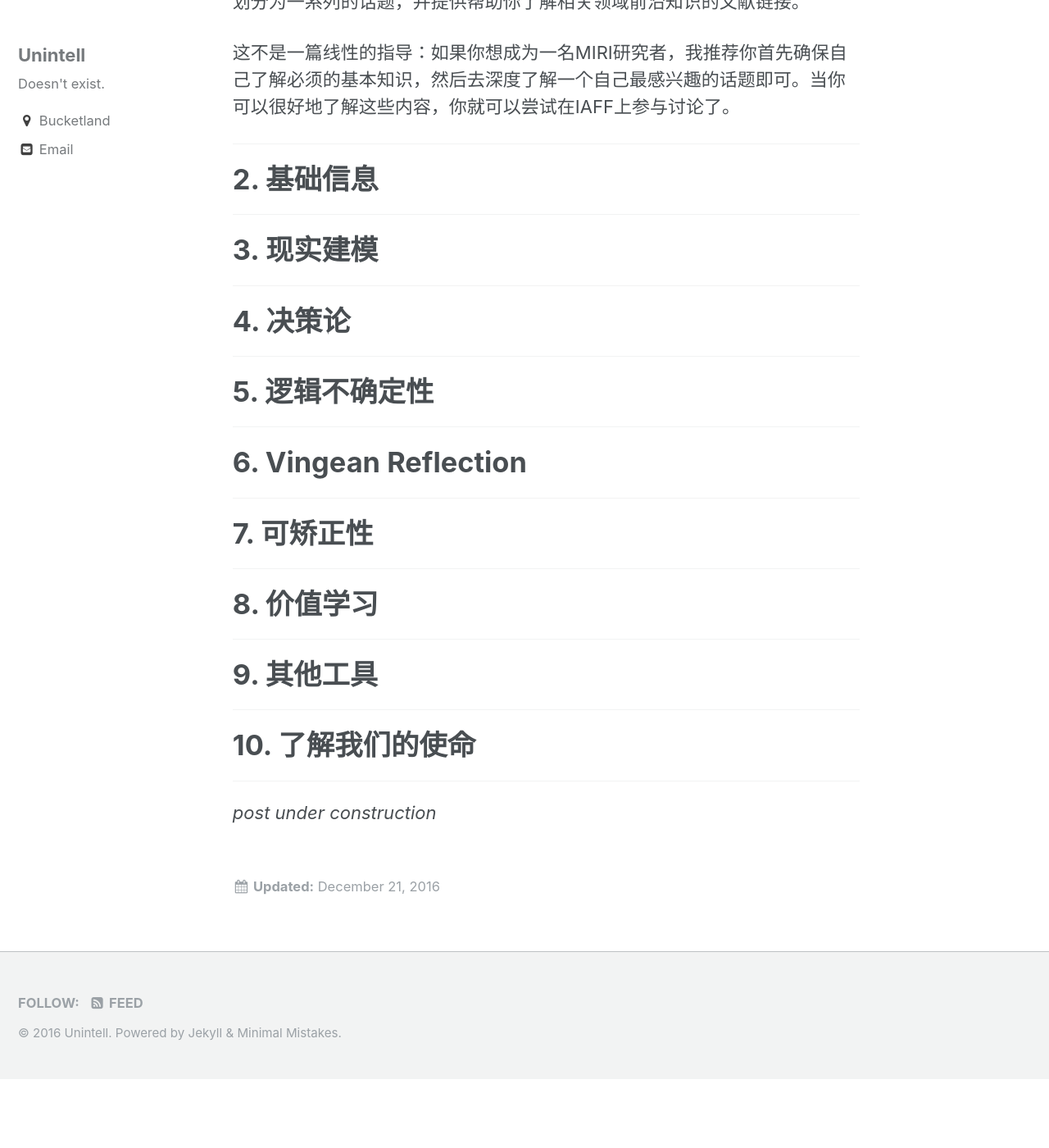
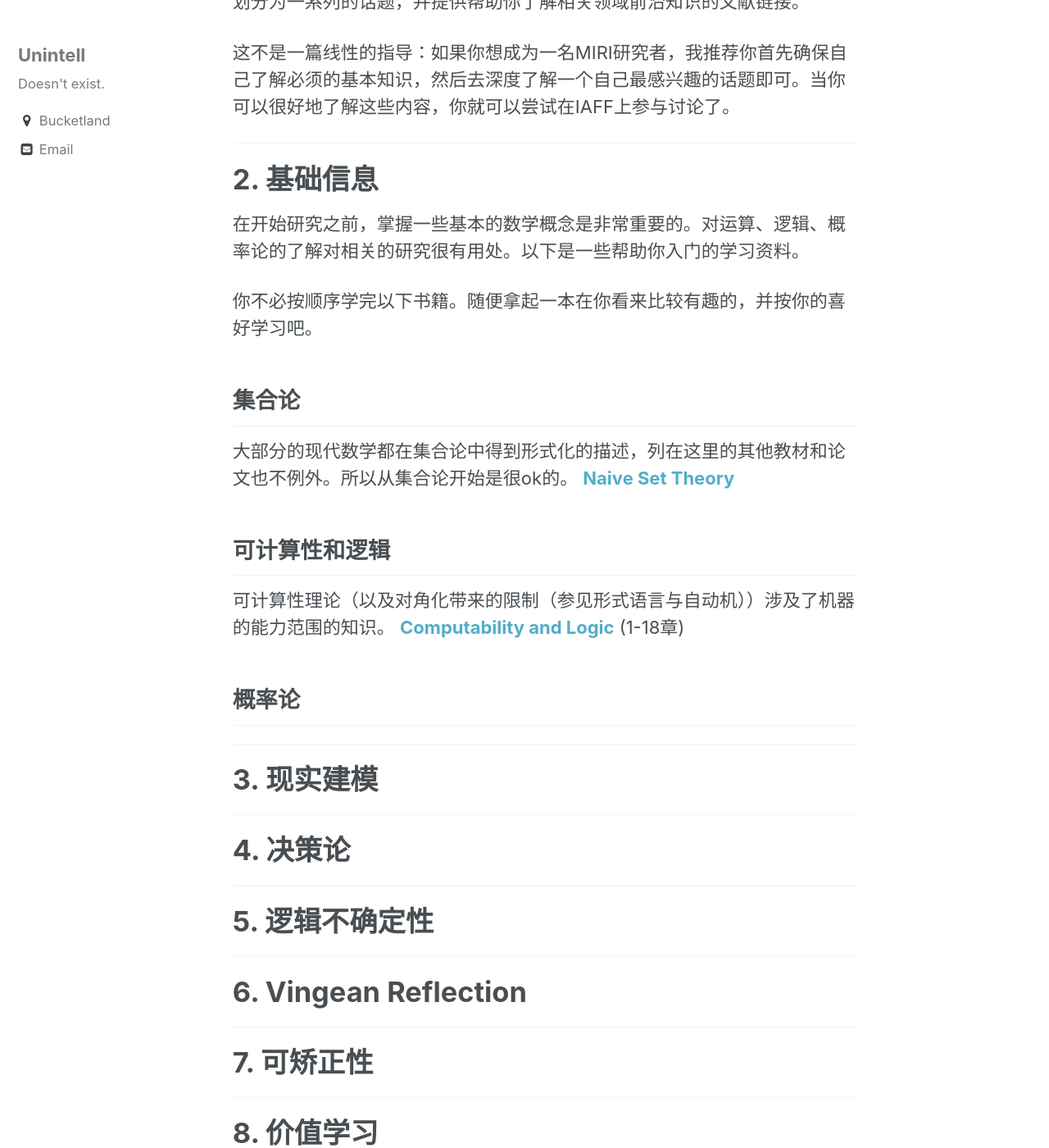
Before and after one commit to unintell/unintell.github.io, a Jekyll site: the page built from _posts/2016-12-21-MIRI-Research-Guide.md, in a window 1280 px wide and 1400 px high, scrolled down 2371 px. Shown: the whole window at 82% size. Built offline with Jekyll 4.4.1, drawn with Linux system fonts in a browser that asks for light colours; before the commit the page ends 3687 px from its top, so only the background shows below that.

Commit message:
test format

```diff
--- a/_posts/2016-12-21-MIRI-Research-Guide.md
+++ b/_posts/2016-12-21-MIRI-Research-Guide.md
@@ -46,6 +46,28 @@ MIRI目前的研究项目着眼于了解如何在[原则](https://intelligence.o
 
 # 2. 基础信息 #
 
+在开始研究之前，掌握一些基本的数学概念是非常重要的。对运算、逻辑、概率论的了解对相关的研究很有用处。以下是一些帮助你入门的学习资料。
+
+你不必按顺序学完以下书籍。随便拿起一本在你看来比较有趣的，并按你的喜好学习吧。
+
+## 集合论 ##
+
+大部分的现代数学都在集合论中得到形式化的描述，列在这里的其他教材和论文也不例外。所以从集合论开始是很ok的。
+**[Naive Set Theory](https://www.amazon.com/gp/product/1614271313?pldnSite=1)**
+
+## 可计算性和逻辑 ##
+
+可计算性理论（以及对角化带来的限制（参见形式语言与自动机））涉及了机器的能力范围的知识。
+**[Computability and Logic](http://smile.amazon.com/Computability-Logic-George-S-Boolos/dp/0521701465/)**
+(1-18章)
+
+## 概率论 ##
+
+
+
+
+
+
 ---
 
 # 3. 现实建模 #
```
